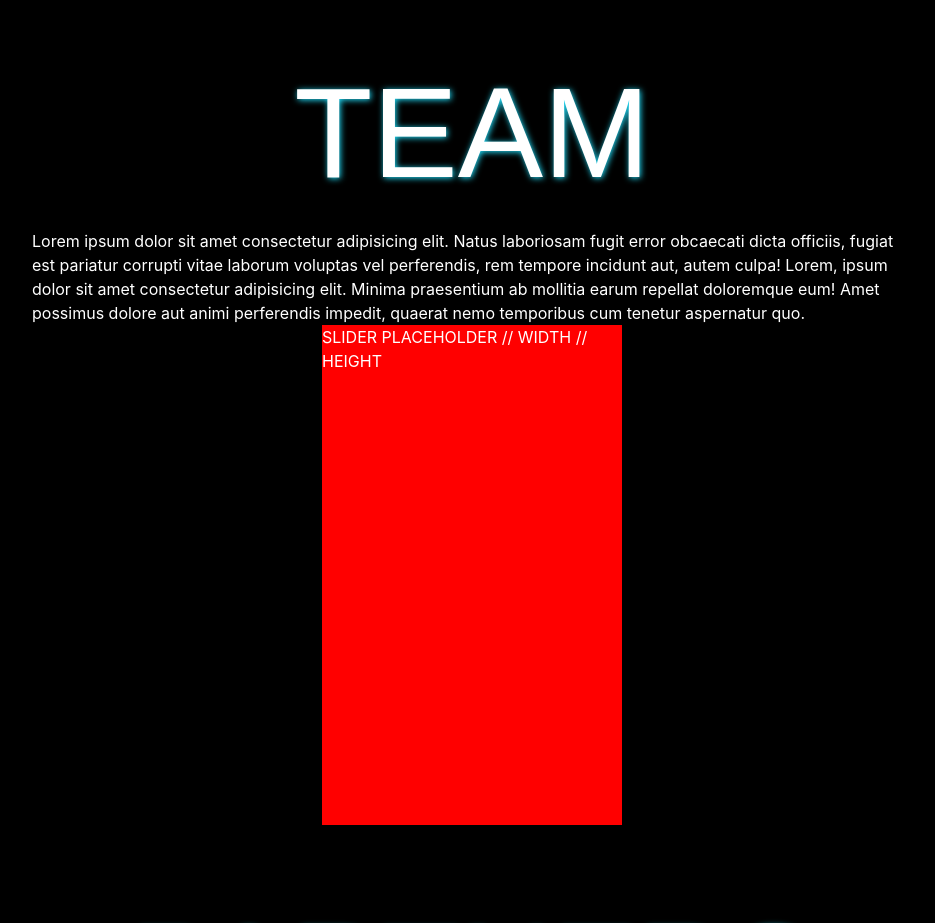
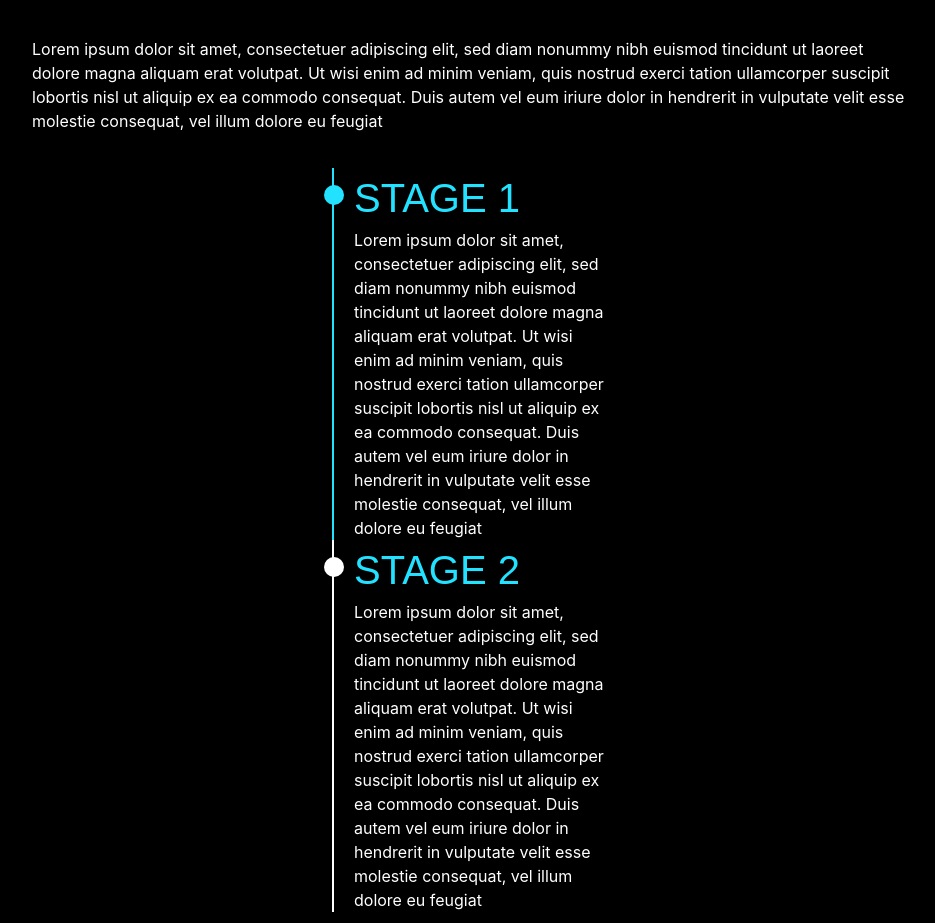
Before and after one commit to PedroLealLopes/rustbots-website, a Next.js app: page / in a window 1280 px wide. Shown: the part 980-1903 px from the top of the page, without its empty margins (168-1103 px from the left). Built offline with nearby package versions, Linux system fonts and the light colour scheme; a web font is replaced by a local one.

Commit message:
Roadmap
Roadmap

```diff
--- /dev/null
+++ b/components/roadmap.tsx
@@ -0,0 +1,33 @@
+import React, {FC} from 'react'
+
+export const Roadmap: FC = () => {
+  return (
+    <div className="Roadmap">
+      <div className="content">
+        <h1>ROADMAP</h1>
+        <p>Lorem ipsum dolor sit amet, consectetuer adipiscing elit, sed diam nonummy nibh euismod tincidunt ut laoreet dolore magna aliquam erat volutpat. Ut wisi enim ad minim veniam, quis
+  nostrud exerci tation ullamcorper suscipit lobortis nisl ut aliquip ex ea commodo consequat. Duis autem vel eum iriure dolor in hendrerit in vulputate velit esse molestie consequat, vel
+  illum dolore eu feugiat</p>
+      </div>
+        <div className="roadmap-content">
+          <ul>
+            <li className="roadmap-stages done">
+              <h2>STAGE 1</h2>
+              <p>Lorem ipsum dolor sit amet, consectetuer adipiscing elit, sed diam nonummy nibh euismod tincidunt ut laoreet dolore magna aliquam erat volutpat. Ut wisi enim ad minim veniam, quis
+              nostrud exerci tation ullamcorper suscipit lobortis nisl ut aliquip ex ea commodo consequat. Duis autem vel eum iriure dolor in hendrerit in vulputate velit esse molestie consequat, vel
+              illum dolore eu feugiat</p>
+            </li>
+            <li className="roadmap-stages">
+              <h2>STAGE 2</h2>
+              <p>Lorem ipsum dolor sit amet, consectetuer adipiscing elit, sed diam nonummy nibh euismod tincidunt ut laoreet dolore magna aliquam erat volutpat. Ut wisi enim ad minim veniam, quis
+              nostrud exerci tation ullamcorper suscipit lobortis nisl ut aliquip ex ea commodo consequat. Duis autem vel eum iriure dolor in hendrerit in vulputate velit esse molestie consequat, vel
+              illum dolore eu feugiat</p>
+            </li>
+
+          </ul>
+
+
+        </div>
+    </div>
+  )
+}
--- a/pages/index.tsx
+++ b/pages/index.tsx
@@ -2,10 +2,12 @@ import type { NextPage } from 'next'
 import {GetThemAll} from '../components/get-them-all'
 import {Partners} from '../components/partners'
 import {MeetTheTeam} from '../components/meet-the-team'
+import { Footer } from '../components/footer'
+import { Roadmap } from '../components/roadmap'
 
 const Home: NextPage = () => {
   return (
-    <div className="container py-2 bg-primary-400 intro pt-0">
+    <div className="container py-0 bg-primary-400 intro pt-0">
 
       {/* <video autoPlay muted loop id="myVideo">
         <source src="/55-face.mp4" type="video/mp4" />
@@ -13,9 +15,10 @@ const Home: NextPage = () => {
 
 
     <GetThemAll />
+    <Roadmap />
     <MeetTheTeam />
     <Partners />
-
+    <Footer />
     </div>
   )
 }
```
